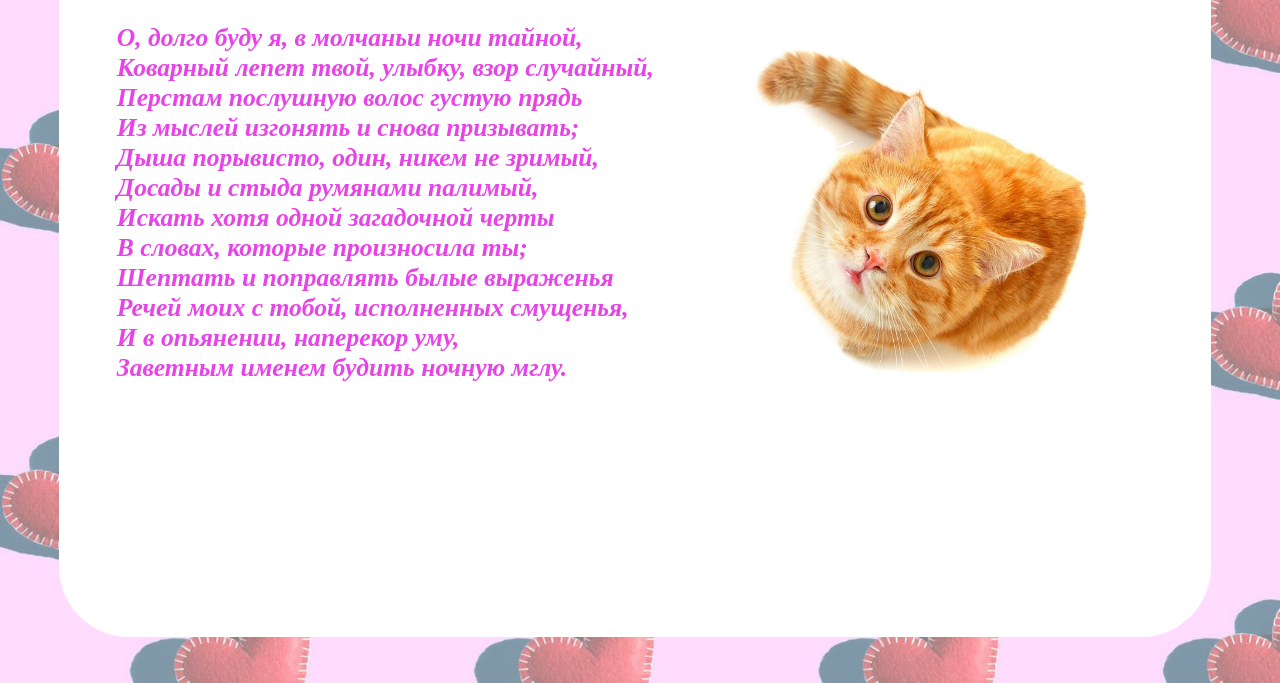
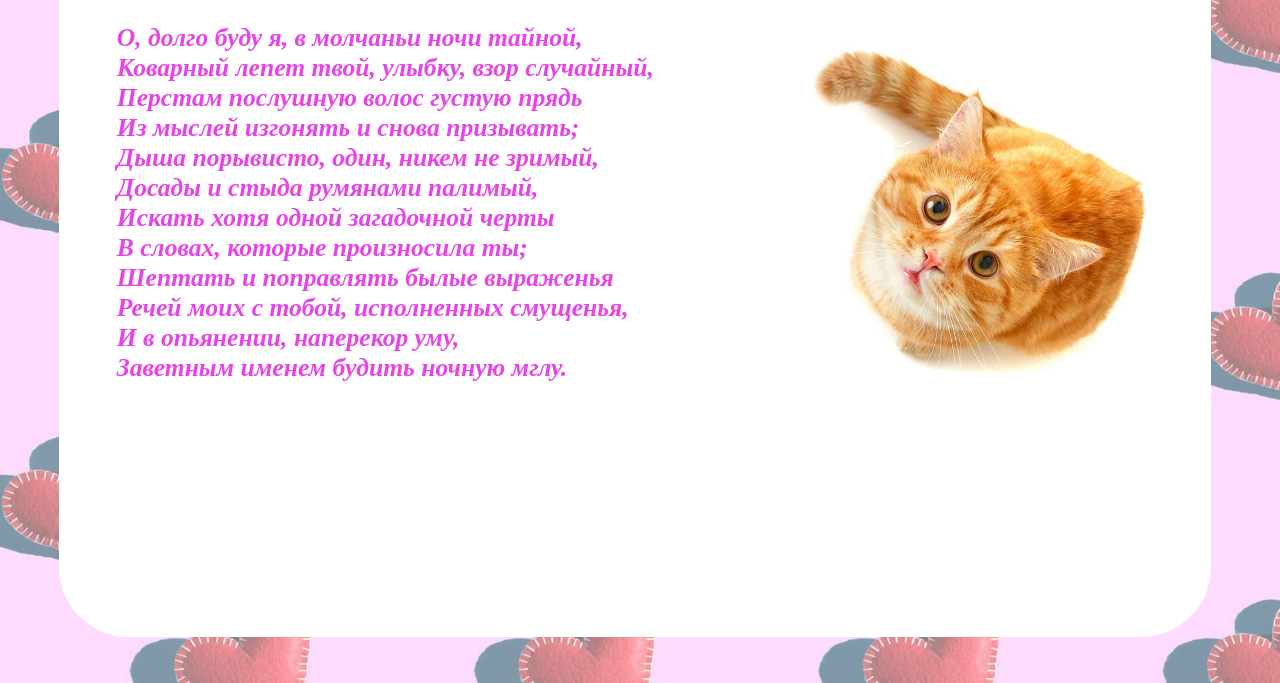
Before and after one commit to 99qop66/love, a plain HTML site: page index.html in a window 1280 px wide. Shown: the part 117-800 px from the top of the page. Drawn offline with Linux system fonts and the light colour scheme.

Commit message:
Update style.css

```diff
--- a/style.css
+++ b/style.css
@@ -47,5 +47,5 @@ img.background {
 #cat {
     position: absolute;
     top: 10vw;
-    left: 60%
+    left: 65%
 }
```
